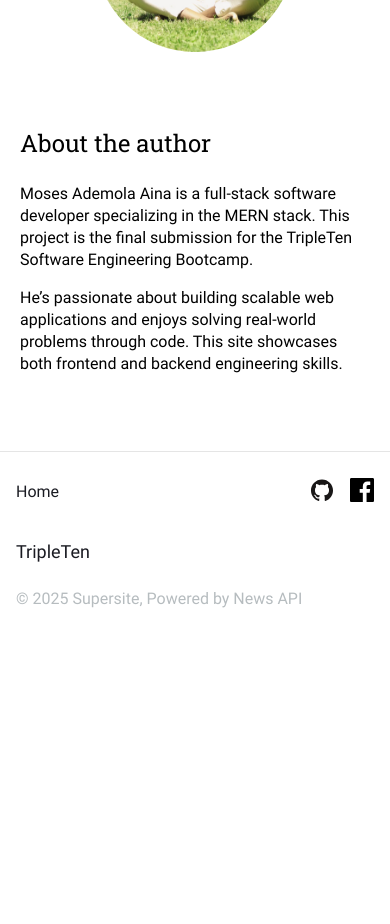
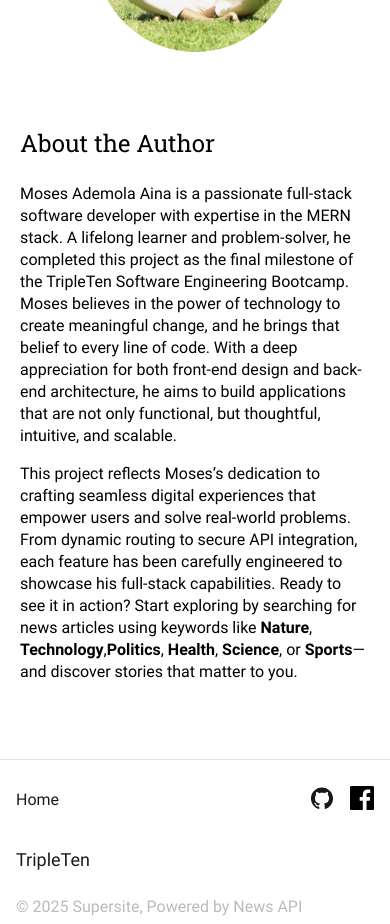
Before and after one commit to Dmc4u/news_explorer_frontend, a React (Vite) app: page / in a window 390 px wide. Shown: the part 800-1724 px from the top of the page. Before the commit the page ends 1426 px from the top, so only its background shows below. Built offline with nearby package versions, Linux system fonts and the light colour scheme; a web font is replaced by a local one.

Commit message:
Delete logic

```diff
--- a/src/components/About/About.jsx
+++ b/src/components/About/About.jsx
@@ -10,16 +10,27 @@ const About = () => {
         className="about__image"
       />
       <div className="about__content">
-        <h1 className="about__title">About the author</h1>
+        <h1 className="about__title">About the Author</h1>
         <p className="about__description">
-          Moses Ademola Aina is a full-stack software developer specializing in
-          the MERN stack. This project is the final submission for the TripleTen
-          Software Engineering Bootcamp.
+          Moses Ademola Aina is a passionate full-stack software developer with
+          expertise in the MERN stack. A lifelong learner and problem-solver, he
+          completed this project as the final milestone of the TripleTen
+          Software Engineering Bootcamp. Moses believes in the power of
+          technology to create meaningful change, and he brings that belief to
+          every line of code. With a deep appreciation for both front-end design
+          and back-end architecture, he aims to build applications that are not
+          only functional, but thoughtful, intuitive, and scalable.
         </p>
         <p className="about__description">
-          He’s passionate about building scalable web applications and enjoys
-          solving real-world problems through code. This site showcases both
-          frontend and backend engineering skills.
+          This project reflects Moses’s dedication to crafting seamless digital
+          experiences that empower users and solve real-world problems. From
+          dynamic routing to secure API integration, each feature has been
+          carefully engineered to showcase his full-stack capabilities. Ready to
+          see it in action? Start exploring by searching for news articles using
+          keywords like <strong>Nature</strong>, <strong>Technology</strong>,
+          <strong>Politics</strong>, <strong>Health</strong>,{" "}
+          <strong>Science</strong>, or <strong>Sports</strong>—and discover
+          stories that matter to you.
         </p>
       </div>
     </section>
--- a/src/components/App/App.jsx
+++ b/src/components/App/App.jsx
@@ -182,20 +182,12 @@ function App() {
    */
   const handleDeleteArticle = (article) => {
     const token = localStorage.getItem("jwt");
-    // Accept either the full saved object or an article from search
-    const target =
-      savedArticles.find(
-        (a) =>
-          a._id === article._id ||
-          a.url === article.url ||
-          a.link === article.url
-      ) || article;
-    if (!target?._id) return;
+    if (!article?._id) return;
 
-    deleteArticle(token, target._id)
-      .then(() =>
-        setSavedArticles((prev) => prev.filter((a) => a._id !== target._id))
-      )
+    deleteArticle(token, article._id)
+      .then(() => {
+        setSavedArticles((prev) => prev.filter((a) => a._id !== article._id));
+      })
       .catch((err) => console.error("Failed to delete article:", err));
   };
 
--- a/src/components/Modal/Modal.css
+++ b/src/components/Modal/Modal.css
@@ -246,14 +246,7 @@
   }
 
   .modal__close {
-    top: -20px;
-    right: 20px;
-    width: 12px;
-    height: 12px;
-    background: url(../../assets/icons/Close-Icon-white.svg);
-    background-repeat: no-repeat;
-    background-position: center;
-    background-size: contain;
+    display: none;
   }
 
   .modal__keyboard-img {
--- a/src/components/NewsCard/NewsCard.jsx
+++ b/src/components/NewsCard/NewsCard.jsx
@@ -13,6 +13,7 @@ function NewsCard({
   onDelete,
   isSaved,
   onUnauthClick,
+  savedArticles = [],
 }) {
   const currentUser = useContext(CurrentUserContext);
   const isOwner = article.owner === currentUser?._id;
@@ -23,22 +24,23 @@ function NewsCard({
       : ""
     : !isLoggedIn
     ? "Sign in to save articles"
-    : "";
+    : isSaved
+    ? "Already saved"
+    : "Save article";
 
-  // Toggle logic: save if not saved, delete if saved
   const handleClick = () => {
     if (!isLoggedIn && !isSavedPage) {
       onUnauthClick();
       return;
     }
+
     if (isSavedPage && isOwner) {
       onDelete(article);
     } else if (!isSavedPage && isLoggedIn) {
-      if (isSaved) {
-        onDelete(article);
-      } else {
+      if (!isSaved) {
         onSave(article);
       }
+      // If already saved, do nothing
     }
   };
 
@@ -71,7 +73,7 @@ function NewsCard({
             isSavedPage
               ? "Remove from saved"
               : isSaved
-              ? "Remove from saved"
+              ? "Already saved"
               : "Save article"
           }
         >
--- a/src/components/NewsCardList/NewsCardList.jsx
+++ b/src/components/NewsCardList/NewsCardList.jsx
@@ -17,26 +17,14 @@ function NewsCardList({
 }) {
   const currentUser = useContext(CurrentUserContext);
 
-  // Matching by url for uniqueness
-  const isArticleSaved = (article) => {
-    return savedArticles.some((a) => {
-      const titleMatch = a.title === article.title;
-      const sourceMatch =
+  const isArticleSaved = (article) =>
+    savedArticles.some(
+      (a) =>
+        a.title === article.title &&
         (a.source?.name || a.source) ===
-        (article.source?.name || article.source);
+          (article.source?.name || article.source)
+    );
 
-      console.log("Match check:", {
-        titleMatch,
-        sourceMatch,
-        savedTitle: a.title,
-        searchTitle: article.title,
-      });
-
-      return titleMatch && sourceMatch; // Remove date comparison temporarily
-    });
-  };
-
-  // Create a unique key function
   const createUniqueKey = (article, index) => {
     return `${article.title}-${article.url}-${index}-${
       isSavedPage ? "saved" : "search"
@@ -57,7 +45,7 @@ function NewsCardList({
               onSave={onSave}
               onDelete={onDelete}
               isSaved={isArticleSaved(article)}
-              isOwner={isSavedPage && article.owner === currentUser?._id}
+              savedArticles={savedArticles} // ✅ Add this prop
               onUnauthClick={onUnauthClick}
             />
           ))}
```
